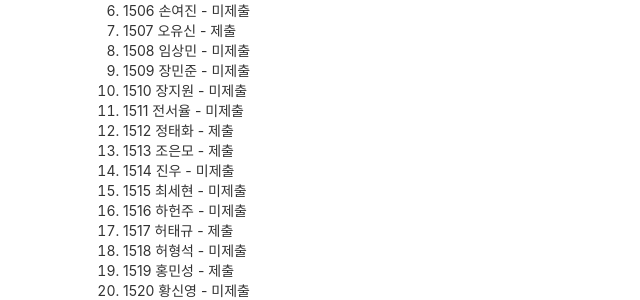
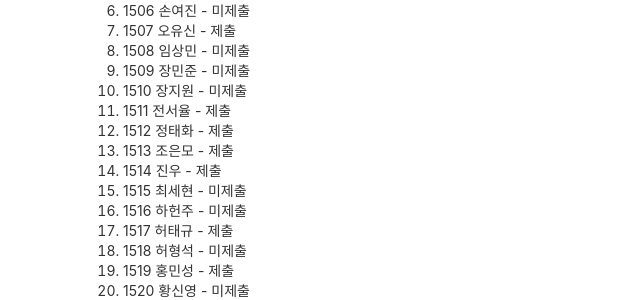
Before and after one commit to stevenoh0908/stevenoh0908.github.io, a Jekyll site: the page built from _posts/2019-08-03-이규환 선생님 문제변형 수업 제출 안내.md, in a window 1280 px wide. Shown: the part 974-1274 px from the top of the page, without its empty margins (317-957 px from the left). Built offline with Jekyll 4.4.1, drawn with Linux system fonts in a browser that asks for light colours; comment, search, counter and statistics services are not loaded.

Commit message:
Update 2019-08-03-이규환 선생님 문제변형 수업 제출 안내.md

```diff
--- a/_posts/2019-08-03-이규환 선생님 문제변형 수업 제출 안내.md
+++ b/_posts/2019-08-03-이규환 선생님 문제변형 수업 제출 안내.md
@@ -32,10 +32,10 @@ status: notice
 8. 1508 임상민 - 미제출
 9. 1509 장민준 - 미제출
 10. 1510 장지원 - 미제출
-11. 1511 전서율 - 미제출
+11. 1511 전서율 - 제출
 12. 1512 정태화 - 제출
 13. 1513 조은모 - 제출
-14. 1514 진우 - 미제출
+14. 1514 진우 - 제출
 15. 1515 최세현 - 미제출
 16. 1516 하헌주 - 미제출
 17. 1517 허태규 - 제출
```
